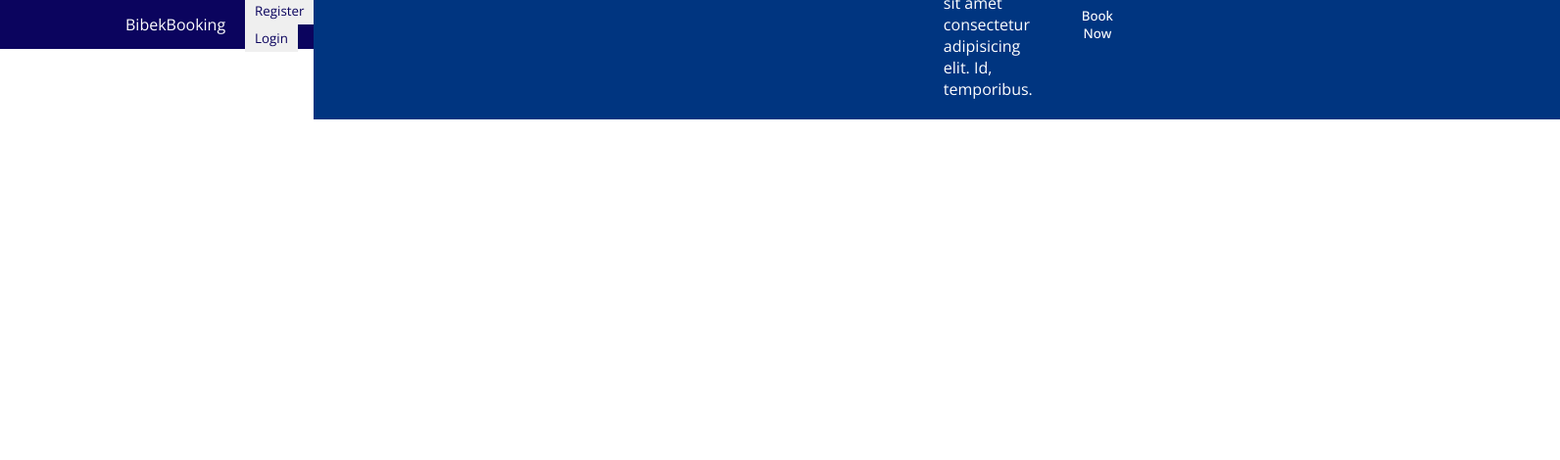
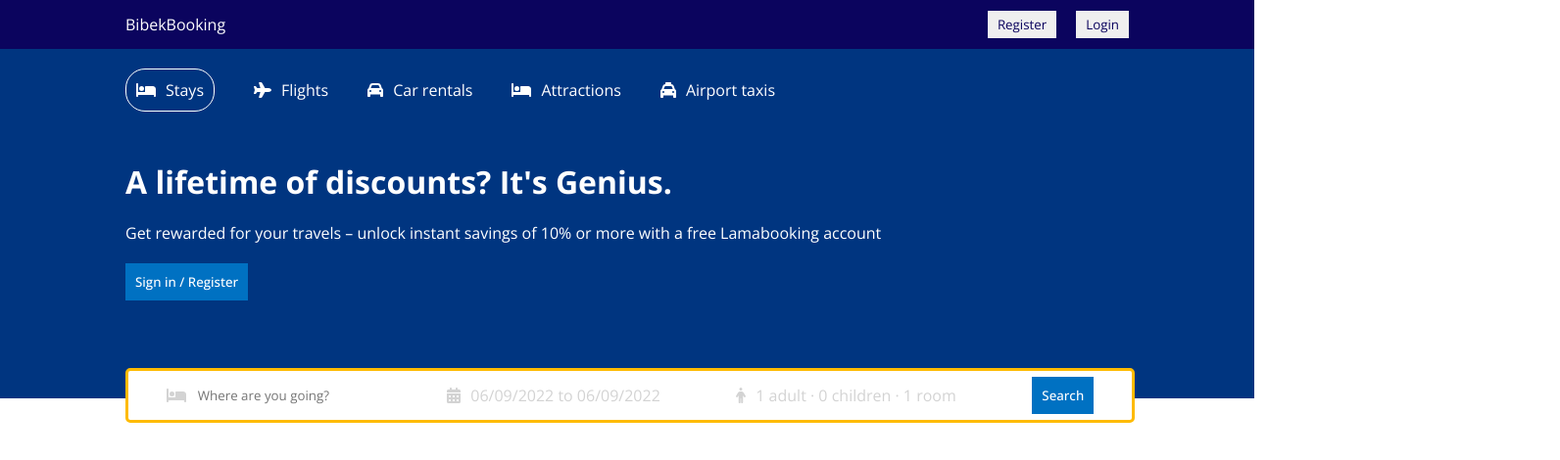
Before and after one commit to Bibek-2022/Reservation-App, a React (Create React App) app: page / in a window 1280 px wide. Shown: the top 470 px of the page at 98% size, 1592 px wide, since content can reach past the window. Built offline with nearby package versions, Linux system fonts and the light colour scheme.

Commit message:
Installed react calander and updated the UI and css

```diff
--- a/package.json
+++ b/package.json
@@ -11,6 +11,7 @@
     "@testing-library/react": "^13.1.1",
     "@testing-library/user-event": "^13.5.0",
     "react": "^18.0.0",
+    "react-date-range": "^1.4.0",
     "react-dom": "^18.0.0",
     "react-router-dom": "^6.3.0",
     "react-scripts": "5.0.1",
--- a/src/App.js
+++ b/src/App.js
@@ -16,7 +16,6 @@ function App() {
   return (
     <BrowserRouter>
       <Routes>
-        <Route path="/" element={<Navbar />}></Route>
         <Route path="/" element={<Home />}></Route>
         <Route path="/hotels" element={<List />}></Route>
         <Route path="/hotels/:id" element={<Hotel />}></Route>
--- a/src/components/header/Header.jsx
+++ b/src/components/header/Header.jsx
@@ -1,79 +1,206 @@
 import {
   faBed,
+  faCalendarDays,
   faCar,
+  faPerson,
   faPlane,
   faTaxi,
 } from "@fortawesome/free-solid-svg-icons";
 import { FontAwesomeIcon } from "@fortawesome/react-fontawesome";
-import React from "react";
 import "./header.css";
-export const Header = () => {
+import { DateRange } from "react-date-range";
+import { useState } from "react";
+import "react-date-range/dist/styles.css"; // main css file
+import "react-date-range/dist/theme/default.css"; // theme css file
+import { format } from "date-fns";
+import { useNavigate } from "react-router-dom";
+
+const Header = ({ type }) => {
+  const [destination, setDestination] = useState("");
+  const [openDate, setOpenDate] = useState(false);
+  const [date, setDate] = useState([
+    {
+      startDate: new Date(),
+      endDate: new Date(),
+      key: "selection",
+    },
+  ]);
+  const [openOptions, setOpenOptions] = useState(false);
+  const [options, setOptions] = useState({
+    adult: 1,
+    children: 0,
+    room: 1,
+  });
+
+  const navigate = useNavigate();
+
+  const handleOption = (name, operation) => {
+    setOptions((prev) => {
+      return {
+        ...prev,
+        [name]: operation === "i" ? options[name] + 1 : options[name] - 1,
+      };
+    });
+  };
+
+  const handleSearch = () => {
+    navigate("/hotels", { state: { destination, date, options } });
+  };
+
   return (
     <div className="header">
+      <div
+        className={
+          type === "list" ? "headerContainer listMode" : "headerContainer"
+        }
+      >
         <div className="headerList">
-        <div ClassName="headerListItem active">
+          <div className="headerListItem active">
             <FontAwesomeIcon icon={faBed} />
             <span>Stays</span>
           </div>
-        <div ClassName="headerListItem">
+          <div className="headerListItem">
             <FontAwesomeIcon icon={faPlane} />
-          <span>Plane</span>
+            <span>Flights</span>
           </div>
-        <div ClassName="headerListItem">
+          <div className="headerListItem">
             <FontAwesomeIcon icon={faCar} />
-          <span>Car</span>
+            <span>Car rentals</span>
           </div>
-        <div ClassName="headerListItem">
-          <FontAwesomeIcon icon={faTaxi} />
-          <span>Taxi</span>
-        </div>
-        <div ClassName="headerListItem">
+          <div className="headerListItem">
             <FontAwesomeIcon icon={faBed} />
             <span>Attractions</span>
           </div>
-        <h1 className="headerTitle">Discounts!!!</h1>
+          <div className="headerListItem">
+            <FontAwesomeIcon icon={faTaxi} />
+            <span>Airport taxis</span>
+          </div>
+        </div>
+        {type !== "list" && (
+          <>
+            <h1 className="headerTitle">
+              A lifetime of discounts? It's Genius.
+            </h1>
             <p className="headerDesc">
-          Lorem ipsum dolor sit amet consectetur adipisicing elit. Id,
-          temporibus.
+              Get rewarded for your travels – unlock instant savings of 10% or
+              more with a free Lamabooking account
             </p>
-        <button className="headerBtn">Book Now</button>
+            <button className="headerBtn">Sign in / Register</button>
             <div className="headerSearch">
               <div className="headerSearchItem">
+                <FontAwesomeIcon icon={faBed} className="headerIcon" />
                 <input
                   type="text"
-              placeholder="Where are you up to?"
+                  placeholder="Where are you going?"
                   className="headerSearchInput"
+                  onChange={(e) => setDestination(e.target.value)}
                 />
               </div>
+              <div className="headerSearchItem">
+                <FontAwesomeIcon icon={faCalendarDays} className="headerIcon" />
+                <span
+                  onClick={() => setOpenDate(!openDate)}
+                  className="headerSearchText"
+                >{`${format(date[0].startDate, "MM/dd/yyyy")} to ${format(
+                  date[0].endDate,
+                  "MM/dd/yyyy"
+                )}`}</span>
+                {openDate && (
+                  <DateRange
+                    editableDateInputs={true}
+                    onChange={(item) => setDate([item.selection])}
+                    moveRangeOnFirstSelection={false}
+                    ranges={date}
+                    className="date"
+                    minDate={new Date()}
+                  />
+                )}
               </div>
-        <div className="headerSearch">
               <div className="headerSearchItem">
-            <input
-              type="text"
-              placeholder="Where are you up to?"
-              className="headerSearchInput"
-            />
-          </div>
-          <div className="headerSearch">
-            <div className="headerSearchItem">
-              <input
-                type="text"
-                placeholder="Where are you up to?"
-                className="headerSearchInput"
-              />
+                <FontAwesomeIcon icon={faPerson} className="headerIcon" />
+                <span
+                  onClick={() => setOpenOptions(!openOptions)}
+                  className="headerSearchText"
+                >{`${options.adult} adult · ${options.children} children · ${options.room} room`}</span>
+                {openOptions && (
+                  <div className="options">
+                    <div className="optionItem">
+                      <span className="optionText">Adult</span>
+                      <div className="optionCounter">
+                        <button
+                          disabled={options.adult <= 1}
+                          className="optionCounterButton"
+                          onClick={() => handleOption("adult", "d")}
+                        >
+                          -
+                        </button>
+                        <span className="optionCounterNumber">
+                          {options.adult}
+                        </span>
+                        <button
+                          className="optionCounterButton"
+                          onClick={() => handleOption("adult", "i")}
+                        >
+                          +
+                        </button>
                       </div>
                     </div>
-          <div className="headerSearch">
-            <div className="headerSearchItem">
-              <input
-                type="text"
-                placeholder="Where are you up to?"
-                className="headerSearchInput"
-              />
+                    <div className="optionItem">
+                      <span className="optionText">Children</span>
+                      <div className="optionCounter">
+                        <button
+                          disabled={options.children <= 0}
+                          className="optionCounterButton"
+                          onClick={() => handleOption("children", "d")}
+                        >
+                          -
+                        </button>
+                        <span className="optionCounterNumber">
+                          {options.children}
+                        </span>
+                        <button
+                          className="optionCounterButton"
+                          onClick={() => handleOption("children", "i")}
+                        >
+                          +
+                        </button>
+                      </div>
+                    </div>
+                    <div className="optionItem">
+                      <span className="optionText">Room</span>
+                      <div className="optionCounter">
+                        <button
+                          disabled={options.room <= 1}
+                          className="optionCounterButton"
+                          onClick={() => handleOption("room", "d")}
+                        >
+                          -
+                        </button>
+                        <span className="optionCounterNumber">
+                          {options.room}
+                        </span>
+                        <button
+                          className="optionCounterButton"
+                          onClick={() => handleOption("room", "i")}
+                        >
+                          +
+                        </button>
                       </div>
                     </div>
                   </div>
+                )}
+              </div>
+              <div className="headerSearchItem">
+                <button className="headerBtn" onClick={handleSearch}>
+                  Search
+                </button>
+              </div>
+            </div>
+          </>
+        )}
       </div>
     </div>
   );
 };
+
+export default Header;
--- a/src/components/header/header.css
+++ b/src/components/header/header.css
@@ -3,6 +3,7 @@
   color: white;
   display: flex;
   justify-content: center;
+  position: relative;
 }
 
 .headerContainer {
@@ -11,34 +12,117 @@
   margin: 20px 0px 100px 0px;
 }
 
+.headerContainer.listMode {
+  margin: 20px 0px 0px 0px;
+}
+
 .headerList {
   display: flex;
   gap: 40px;
+  margin-bottom: 50px;
 }
 
 .headerListItem {
   display: flex;
   align-items: center;
-  justify-content: center;
   gap: 10px;
-  margin-bottom: 50px;
 }
 
 .headerListItem.active {
   border: 1px solid white;
+  padding: 10px;
   border-radius: 20px;
-  font-weight: 400;
-  padding: 10px;
 }
+
 .headerDesc {
   margin: 20px 0px;
 }
 
 .headerBtn {
-  background-color: #003580;
+  background-color: #0071c2;
   color: white;
   font-weight: 500;
   border: none;
   padding: 10px;
   cursor: pointer;
 }
+
+.headerSearch {
+  height: 30px;
+  background-color: white;
+  border: 3px solid #febb02;
+  display: flex;
+  align-items: center;
+  justify-content: space-around;
+  padding: 10px 0px;
+  border-radius: 5px;
+  position: absolute;
+  bottom: -25px;
+  width: 100%;
+  max-width: 1024px;
+}
+
+.headerIcon {
+  color: lightgray;
+}
+
+.headerSearchItem {
+  display: flex;
+  align-items: center;
+  gap: 10px;
+}
+
+.headerSearchInput {
+  border: none;
+  outline: none;
+}
+
+.headerSearchText {
+  color: lightgray;
+  cursor: pointer;
+}
+
+.date {
+  position: absolute;
+  top: 50px;
+  z-index: 2;
+}
+
+.options {
+  z-index: 2;
+  position: absolute;
+  top: 50px;
+  background-color: white;
+  color: gray;
+  border-radius: 5px;
+  -webkit-box-shadow: 0px 0px 10px -5px rgba(0, 0, 0, 0.4);
+  box-shadow: 0px 0px 10px -5px rgba(0, 0, 0, 0.4);
+}
+
+.optionItem {
+  width: 200px;
+  display: flex;
+  justify-content: space-between;
+  margin: 10px;
+}
+
+.optionCounter {
+  display: flex;
+  align-items: center;
+  gap: 10px;
+  font-size: 12px;
+  color: black;
+}
+
+.optionCounterButton {
+  width: 30px;
+  height: 30px;
+  border: 1px solid #0071c2;
+  color: #0071c2;
+  cursor: pointer;
+  background-color: white;
+}
+
+.optionCounterButton:disabled {
+  cursor: not-allowed;
+}
--- a/src/pages/home/Home.jsx
+++ b/src/pages/home/Home.jsx
@@ -1,6 +1,13 @@
 import React from "react";
+import Header from "../../components/header/Header";
+import { Navbar } from "../navbar/Navbar";
 import "./home.css";
 
 export const Home = () => {
-  return <div>Home</div>;
+  return (
+    <div>
+      <Navbar />
+      <Header />
+    </div>
+  );
 };
--- a/src/pages/navbar/Navbar.jsx
+++ b/src/pages/navbar/Navbar.jsx
@@ -1,5 +1,6 @@
 import React from "react";
-import { Header } from "../../components/header/Header";
+import Header from "../../components/header/Header";
+
 import "./navbar.css";
 
 export const Navbar = () => {
@@ -11,7 +12,6 @@ export const Navbar = () => {
           <button className="navButton">Register</button>
           <button className="navButton">Login</button>
         </div>
-        <Header />
       </div>
     </div>
   );
```
Also changed, not shown: 1 other file (tests, documents, lock files or other folders). Lines whose indentation alone changed are shown as unchanged.
